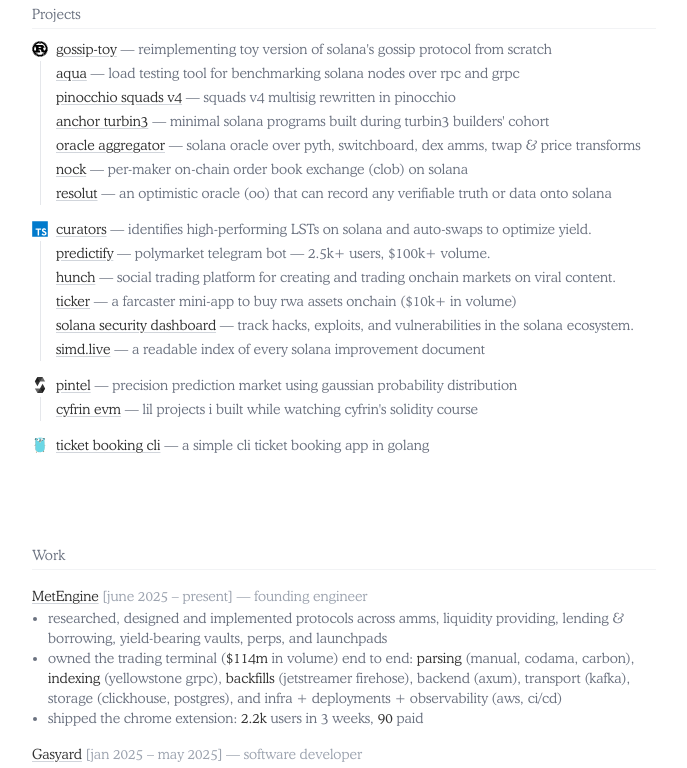
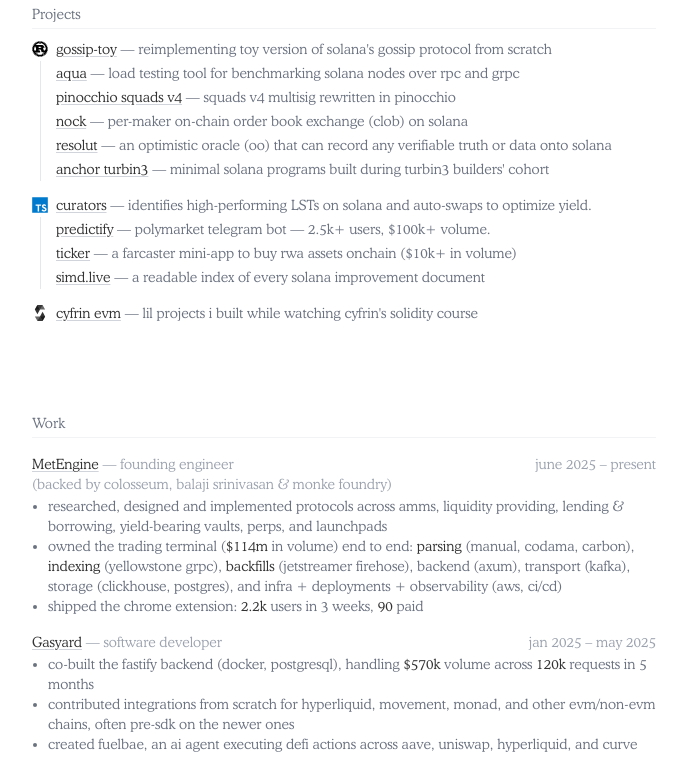
Before and after one commit to Not-Sarthak/portfolio, a Next.js app: page / in a window 1280 px wide. Shown: the part 480-1248 px from the top of the page, without its empty margins (296-983 px from the left). Built offline with nearby package versions, Linux system fonts and the light colour scheme; a web font is replaced by a local one.

Commit message:
chore: remove stale & unmaintained projects

```diff
--- a/src/app/page.tsx
+++ b/src/app/page.tsx
@@ -77,7 +77,11 @@
           </BlurFade>
           <BlurFade delay={BLUR_FADE_DELAY * 14}>
             <div className="py-2 text-sm">
-              <p><a href="https://x.com/met_engine" target="_blank" rel="noopener noreferrer" className="font-medium underline underline-offset-2 decoration-gray-300 hover:decoration-current transition-all duration-200">MetEngine</a> <span className="text-gray-400">[june 2025 – present]</span> <span className="text-gray-400">— founding engineer</span></p>
+              <div className="flex justify-between gap-4">
+                <p className="min-w-0"><a href="https://x.com/met_engine" target="_blank" rel="noopener noreferrer" className="font-medium underline underline-offset-2 decoration-gray-300 hover:decoration-current transition-all duration-200">MetEngine</a> <span className="text-gray-400">— founding engineer</span></p>
+                <span className="text-gray-400 shrink-0">june 2025 – present</span>
+              </div>
+              <p className="text-gray-400">(backed by colosseum, balaji srinivasan &amp; monke foundry)</p>
               <ul className="text-gray-500 text-sm list-disc ml-4 mt-0.5">
                 <li>researched, designed and implemented protocols across amms, liquidity providing, lending &amp; borrowing, yield-bearing vaults, perps, and launchpads</li>
                 <li>owned the trading terminal (<span className="text-foreground">$114m</span> in volume) end to end: <span className="text-foreground">parsing</span> (manual, codama, carbon), <span className="text-foreground">indexing</span> (yellowstone grpc), <span className="text-foreground">backfills</span> (jetstreamer firehose), backend (axum), transport (kafka), storage (clickhouse, postgres), and infra + deployments + observability (aws, ci/cd)</li>
@@ -85,7 +89,10 @@
               </ul>
             </div>
             <div className="py-2 text-sm">
-              <p><a href="https://x.com/gasyardfi" target="_blank" rel="noopener noreferrer" className="font-medium underline underline-offset-2 decoration-gray-300 hover:decoration-current transition-all duration-200">Gasyard</a> <span className="text-gray-400">[jan 2025 – may 2025]</span> <span className="text-gray-400">— software developer</span></p>
+              <div className="flex justify-between gap-4">
+                <p className="min-w-0"><a href="https://x.com/gasyardfi" target="_blank" rel="noopener noreferrer" className="font-medium underline underline-offset-2 decoration-gray-300 hover:decoration-current transition-all duration-200">Gasyard</a> <span className="text-gray-400">— software developer</span></p>
+                <span className="text-gray-400 shrink-0">jan 2025 – may 2025</span>
+              </div>
               <ul className="text-gray-500 text-sm list-disc ml-4 mt-0.5">
                 <li>co-built the fastify backend (docker, postgresql), handling <span className="text-foreground">$570k</span> volume across <span className="text-foreground">120k</span> requests in 5 months</li>
                 <li>contributed integrations from scratch for hyperliquid, movement, monad, and other evm/non-evm chains, often pre-sdk on the newer ones</li>
@@ -93,7 +100,10 @@
               </ul>
             </div>
             <div className="py-2 text-sm">
-              <p><a href="https://x.com/0rbitco" target="_blank" rel="noopener noreferrer" className="font-medium underline underline-offset-2 decoration-gray-300 hover:decoration-current transition-all duration-200">0rbit</a> <span className="font-medium">(acq. by <a href="https://x.com/fwdresearch" target="_blank" rel="noopener noreferrer" className="underline underline-offset-2 decoration-gray-300 hover:decoration-current transition-all duration-200">forward research</a>)</span> <span className="text-gray-400">[mar 2024 – dec 2024]</span> <span className="text-gray-400">— software developer</span></p>
+              <div className="flex justify-between gap-4">
+                <p className="min-w-0"><a href="https://x.com/0rbitco" target="_blank" rel="noopener noreferrer" className="font-medium underline underline-offset-2 decoration-gray-300 hover:decoration-current transition-all duration-200">0rbit</a> <span className="text-gray-400">(acq. by <a href="https://x.com/fwdresearch" target="_blank" rel="noopener noreferrer" className="underline underline-offset-2 decoration-gray-300 hover:decoration-current transition-all duration-200">forward research</a>)</span> <span className="text-gray-400">— software developer</span></p>
+                <span className="text-gray-400 shrink-0">mar 2024 – dec 2024</span>
+              </div>
               <ul className="text-gray-500 text-sm list-disc ml-4 mt-0.5">
                 <li>one of the first <span className="text-foreground">10</span> builders on <a href="https://ao.arweave.net/" target="_blank" rel="noopener noreferrer" className="underline underline-offset-2 decoration-gray-300 hover:decoration-current transition-all duration-200">AO</a> in its earliest days</li>
                 <li>contributed to the lua contracts behind 0rbit's oracle, the <span className="text-foreground">first protocol live on AO</span>, bringing price feeds, data feeds and any api onto arweave's actor-oriented compute layer</li>
--- a/src/data/resume.tsx
+++ b/src/data/resume.tsx
@@ -140,34 +140,8 @@
       description:
         "load testing tool for benchmarking solana nodes over rpc and grpc",
     },
-    Curators: {
+    "Pinocchio Squads v4": {
       id: 2,
-      language: "/languages/typescript.svg",
-      links: [
-        {
-          type: "Source",
-          href: "https://github.com/Not-Sarthak/curators",
-          icon: <GithubIcon className="size-9" />,
-        },
-      ],
-      description:
-        "identifies high-performing LSTs on solana and auto-swaps to optimize yield.",
-    },
-    Pintel: {
-      id: 4,
-      language: "/languages/solidity.svg",
-      description:
-        "precision prediction market using gaussian probability distribution",
-      links: [
-        {
-          type: "Source",
-          href: "https://github.com/Not-Sarthak/pintel",
-          icon: <GithubIcon className="size-9" />,
-        },
-      ],
-    },
-    "Pinocchio Squads v4": {
-      id: 12,
       language: "/languages/rust.svg",
       description: "squads v4 multisig rewritten in pinocchio",
       links: [
@@ -177,6 +151,32 @@
           icon: <GithubIcon className="size-9" />,
         },
       ],
+    },
+    "Nock": {
+      id: 3,
+      language: "/languages/rust.svg",
+      links: [
+        {
+          type: "Source",
+          href: "https://github.com/Not-Sarthak/nock",
+          icon: <GithubIcon className="size-9" />,
+        },
+      ],
+      description:
+        "per-maker on-chain order book exchange (clob) on solana",
+    },
+    "Resolut": {
+      id: 4,
+      language: "/languages/rust.svg",
+      links: [
+        {
+          type: "Source",
+          href: "https://github.com/Not-Sarthak/resolut",
+          icon: <GithubIcon className="size-9" />,
+        },
+      ],
+      description:
+        "an optimistic oracle (oo) that can record any verifiable truth or data onto solana",
     },
     "Anchor Turbin3": {
       id: 5,
@@ -190,20 +190,21 @@
         },
       ],
     },
-    "Cyfrin EVM": {
+    Curators: {
       id: 6,
-      language: "/languages/solidity.svg",
-      description: "lil projects i built while watching cyfrin's solidity course",
+      language: "/languages/typescript.svg",
       links: [
         {
           type: "Source",
-          href: "https://github.com/Not-Sarthak/cyfrin-evm",
+          href: "https://github.com/Not-Sarthak/curators",
           icon: <GithubIcon className="size-9" />,
         },
       ],
+      description:
+        "identifies high-performing LSTs on solana and auto-swaps to optimize yield.",
     },
     Predictify: {
-      id: 8,
+      id: 7,
       language: "/languages/typescript.svg",
       links: [
         {
@@ -215,26 +216,8 @@
       description:
         "polymarket telegram bot — 2.5k+ users, $100k+ volume.",
     },
-    Hunch: {
-      id: 9,
-      language: "/languages/typescript.svg",
-      links: [
-        {
-          type: "Website",
-          href: "https://www.hunchkaro.xyz/",
-          icon: <LinkIcon className="size-9" />,
-        },
-        {
-          type: "Source",
-          href: "https://github.com/Not-Sarthak/hunch-lens",
-          icon: <GithubIcon className="size-9" />,
-        },
-      ],
-      description:
-        "social trading platform for creating and trading onchain markets on viral content.",
-    },
     Ticker: {
-      id: 10,
+      id: 8,
       language: "/languages/typescript.svg",
       links: [
         {
@@ -250,26 +233,8 @@
       ],
       description: "a farcaster mini-app to buy rwa assets onchain ($10k+ in volume)",
     },
-    "Solana Security Dashboard": {
-      id: 7,
-      language: "/languages/typescript.svg",
-      links: [
-        {
-          type: "Website",
-          href: "https://st-security.vercel.app/",
-          icon: <LinkIcon className="size-9" />,
-        },
-        {
-          type: "Source",
-          href: "https://github.com/Not-Sarthak/st-security",
-          icon: <GithubIcon className="size-9" />,
-        },
-      ],
-      description:
-        "track hacks, exploits, and vulnerabilities in the solana ecosystem.",
-    },
     "SIMD.live": {
-      id: 13,
+      id: 9,
       language: "/languages/typescript.svg",
       links: [
         {
@@ -280,57 +245,92 @@
       ],
       description: "a readable index of every solana improvement document",
     },
-    "Ticket Booking CLI": {
-      id: 11,
-      language: "/languages/go.svg",
+    "Cyfrin EVM": {
+      id: 10,
+      language: "/languages/solidity.svg",
+      description: "lil projects i built while watching cyfrin's solidity course",
       links: [
         {
           type: "Source",
-          href: "https://github.com/Not-Sarthak/booking-app-cli",
+          href: "https://github.com/Not-Sarthak/cyfrin-evm",
           icon: <GithubIcon className="size-9" />,
         },
       ],
-      description: "a simple cli ticket booking app in golang",
     },
-    "Oracle Aggregator": {
-      id: 14,
-      language: "/languages/rust.svg",
-      links: [
-        {
-          type: "Source",
-          href: "https://github.com/Not-Sarthak/oracle-aggregator",
-          icon: <GithubIcon className="size-9" />,
-        },
-      ],
-      description:
-        "solana oracle over pyth, switchboard, dex amms, twap & price transforms",
-    },
-    "Nock": {
-      id: 15,
-      language: "/languages/rust.svg",
-      links: [
-        {
-          type: "Source",
-          href: "https://github.com/Not-Sarthak/nock",
-          icon: <GithubIcon className="size-9" />,
-        },
-      ],
-      description:
-        "per-maker on-chain order book exchange (clob) on solana",
-    },
-    "Resolut": {
-      id: 16,
-      language: "/languages/rust.svg",
-      links: [
-        {
-          type: "Source",
-          href: "https://github.com/Not-Sarthak/resolut",
-          icon: <GithubIcon className="size-9" />,
-        },
-      ],
-      description:
-        "an optimistic oracle (oo) that can record any verifiable truth or data onto solana",
-    },
+    // Pintel: {
+    //   id: 11,
+    //   language: "/languages/solidity.svg",
+    //   description:
+    //     "precision prediction market using gaussian probability distribution",
+    //   links: [
+    //     {
+    //       type: "Source",
+    //       href: "https://github.com/Not-Sarthak/pintel",
+    //       icon: <GithubIcon className="size-9" />,
+    //     },
+    //   ],
+    // },
+    // Hunch: {
+    //   id: 12,
+    //   language: "/languages/typescript.svg",
+    //   links: [
+    //     {
+    //       type: "Website",
+    //       href: "https://www.hunchkaro.xyz/",
+    //       icon: <LinkIcon className="size-9" />,
+    //     },
+    //     {
+    //       type: "Source",
+    //       href: "https://github.com/Not-Sarthak/hunch-lens",
+    //       icon: <GithubIcon className="size-9" />,
+    //     },
+    //   ],
+    //   description:
+    //     "social trading platform for creating and trading onchain markets on viral content.",
+    // },
+    // "Solana Security Dashboard": {
+    //   id: 13,
+    //   language: "/languages/typescript.svg",
+    //   links: [
+    //     {
+    //       type: "Website",
+    //       href: "https://st-security.vercel.app/",
+    //       icon: <LinkIcon className="size-9" />,
+    //     },
+    //     {
+    //       type: "Source",
+    //       href: "https://github.com/Not-Sarthak/st-security",
+    //       icon: <GithubIcon className="size-9" />,
+    //     },
+    //   ],
+    //   description:
+    //     "track hacks, exploits, and vulnerabilities in the solana ecosystem.",
+    // },
+    // "Ticket Booking CLI": {
+    //   id: 14,
+    //   language: "/languages/go.svg",
+    //   links: [
+    //     {
+    //       type: "Source",
+    //       href: "https://github.com/Not-Sarthak/booking-app-cli",
+    //       icon: <GithubIcon className="size-9" />,
+    //     },
+    //   ],
+    //   description: "a simple cli ticket booking app in golang",
+    // },
+    // "Oracle Aggregator": {
+    //   id: 15,
+    //   language: "/languages/rust.svg",
+    //   links: [
+    //     {
+    //       type: "Source",
+    //       href: "https://github.com/Not-Sarthak/oracle-aggregator",
+    //       icon: <GithubIcon className="size-9" />,
+    //     },
+    //   ],
+    //   description:
+    //     "solana oracle over pyth, switchboard, dex amms, twap & price transforms",
+    // },
   },
   highlightedWins: [
     { name: "arweave hacker house #1", place: "2nd place", date: "nov 2023", type: "hackathon" },
```
